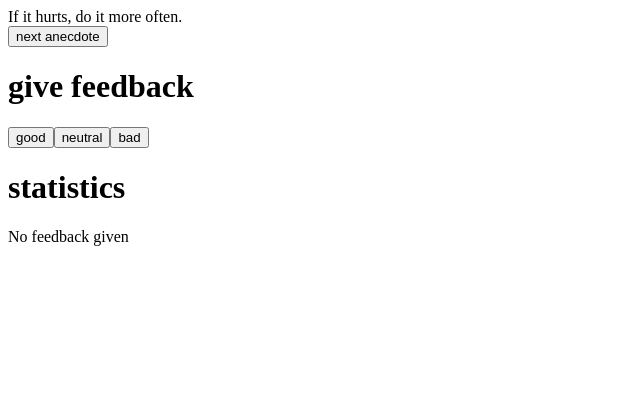
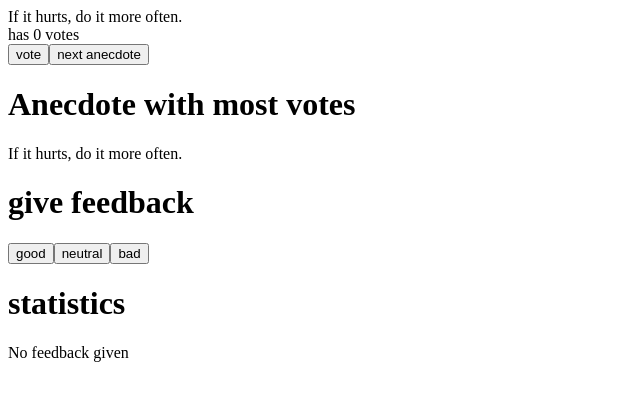
Before and after one commit to eppmakin/fullstackopen, a React (Create React App) app in the folder part1/unicafe/: page / in a window 1280 px wide. Shown: the top 400 px of the page, without its empty margins (0-640 px from the left). Built offline with nearby package versions, Linux system fonts and the light colour scheme.

Commit message:
part1 done

```diff
--- a/part1/unicafe/src/App.js
+++ b/part1/unicafe/src/App.js
@@ -48,6 +48,8 @@
   const [selected, setSelected] = useState(0)
   // tracking previously selected anecdote
   const [previousSelected, setPreviousSelected] = useState(null)
+  // tracking points
+  const [points, setPoints] = useState(Array(anecdotes.length).fill(0))
   // save clicks of each button to its own state
   const [good, setGood] = useState(0)
   const [neutral, setNeutral] = useState(0)
@@ -79,11 +81,25 @@
     setPreviousSelected(i)
     setSelected(i)
   }
+  //voting for displayed anecdote
+  const handleVote = () => {
+    // creating a copy of the points array
+    const copy = [...points]
+    // increasing the vote
+    copy[selected] += 1
+    // updating the points array
+    setPoints(copy)
+  }
   return (
     <div>
       {anecdotes[selected]}
       <br />
+      has {points[selected]} votes
+      <br />
+      <Button handleClick={handleVote} text = "vote"/>
       <Button handleClick={handleAnecdote} text="next anecdote"/>
+      <h1>Anecdote with most votes</h1>
+      {anecdotes[points.indexOf(Math.max(...points))]}
       <h1>give feedback</h1>
       <Button handleClick={handleGoodClick}    text="good"   />
       <Button handleClick={handleNeutralClick} text="neutral"/>
```
